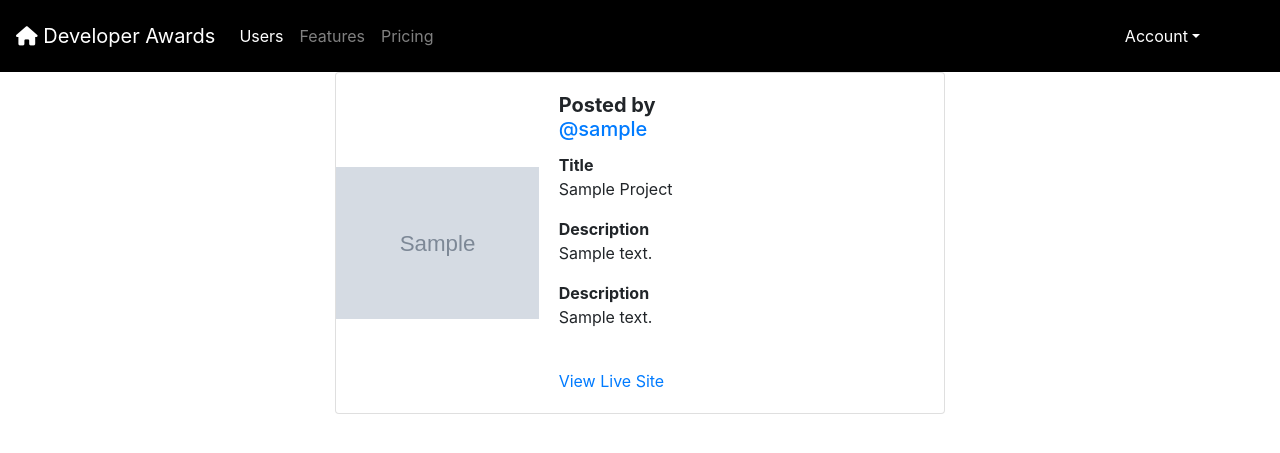
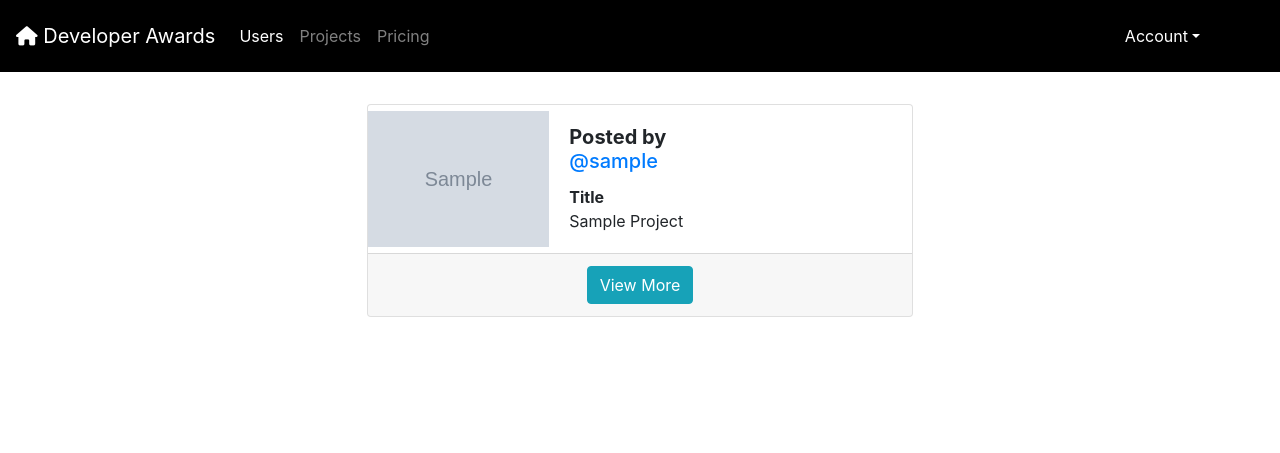
Before and after one commit to JoyWambui/Developer-Awards, a Django app: page /projects/ in a window 1280 px wide. Shown: the top 453 px of the page. Run offline with Django 4.2, Linux system fonts and the light colour scheme; tables that the repository leaves empty hold one stand-in row (values such as "Sample post"); grey boxes marked "Sample" are stand-in pictures; some libraries are stand-ins or nearby versions.

Commit message:
Delete A Project

```diff
--- a/awards/templates/awards/profile_detail.html
+++ b/awards/templates/awards/profile_detail.html
@@ -86,12 +86,6 @@
                                 </p>
                                 <p class="card-text"><strong>Title<br></strong>{{project.title|title}}</p>
                                 <p class="card-text"><strong>Description <br></strong>{{project.description}}</p>
-                                {%if project.link%}
-                                <p class="card-text"><strong><br> </strong><a href="{{project.link}}"
-                                        target="blank">View Live Site</a></p>
-                                {%else%}
-                                <p><strong>Link to Live Site<br> </strong>Unavailable</p>
-                                {%endif%}
                                 <div class="d-flex justify-content-center">
                                     <a class="btn btn-info" href="{%url 'project' pk=project.id%}" role="button">View More</a>
                                 </div>
--- a/awards/templates/awards/project_detail.html
+++ b/awards/templates/awards/project_detail.html
@@ -33,9 +33,9 @@
                             href="{%url% profile pk=profile.author.id}">@{{project.author.username}}</a></p>
                     <p class="card-text"><strong>Title <br></strong>{{project.title|title}}</p>
                     <p class="card-text"><strong>Description <br> </strong>{{project.description}}</p>
-                    <div class="d-flex justify-content-center">
+                    <div class="d-flex justify-content-around">
                         <a class="btn btn-info" href="{%url 'projectUpdate' pk=project.id%}" role="button">Update</a>
-
+                        <a class="btn btn-danger" href="{%url 'projectDelete' pk=project.id%}" role="button">Delete</a>
                     </div>
                </div>
             </div>
--- a/awards/templates/awards/project_list.html
+++ b/awards/templates/awards/project_list.html
@@ -10,7 +10,7 @@
         <div class="col-sm-3"></div>
         <div class="col-sm-6 text-left">
             {%for project in project_list%}
-            <div class="card mb-3">
+            <div class="card projectCard">
                 <div class="row no-gutters align-items-center">
                     <div class="col-md-4 imgColumn">
                         {% if project.image %}
@@ -22,18 +22,19 @@
                     </div>
                     <div class="col-md-8">
                         <div class="card-body">
-                            <h5 class="card-title"><strong>Posted by <br> </strong><a href="{%url% profile pk=profile.author.id}">@{{project.author.username}}</a></h5>
+                            <h5 class="card-title"><strong>Posted by <br> </strong><a
+                                    href="{%url% profile pk=profile.author.id}">@{{project.author.username}}</a></h5>
                             <p class="card-text"><strong>Title <br></strong>{{project.title|title}}</p>
-                            <p class="card-text"><strong>Description <br> </strong>{{project.description}}</p>
-                            <p class="card-text"><strong>Description <br> </strong>{{project.description}}</p>
-                            {%if project.link%}
-                            <p class="card-text"><strong><br> </strong><a href="{{project.link}}" target="blank">View Live Site</a></p>
-                            {%else%}
-                            <p><strong>Link to Live Site<br> </strong>Unavailable</p>
-                            {%endif%}
                         </div>
                     </div>
                 </div>
+                <div class="card-footer view">
+                    <div class="d-flex justify-content-center">
+                        <a class="btn btn-info" href="{%url 'project' pk=project.id%}" role="button">View
+                            More</a>
+                    </div>
+                </div>
+
             </div>
             {%endfor%}
         </div>
--- a/awards/templates/navbar.html
+++ b/awards/templates/navbar.html
@@ -15,7 +15,7 @@
                     <a class="nav-link" href="{%url 'profiles'%}">Users<span class="sr-only">(current)</span></a>
                 </li>
                 <li class="nav-item">
-                    <a class="nav-link" href="#">Features</a>
+                    <a class="nav-link" href="{%url 'projects'%}">Projects<span class="sr-only">(current)</span></a>
                 </li>
                 <li class="nav-item">
                     <a class="nav-link" href="#">Pricing</a>
--- a/awards/urls.py
+++ b/awards/urls.py
@@ -16,9 +16,9 @@ urlpatterns= [
     path('profiles/', award_views.ProfileListView.as_view(), name='profiles'),
     path('profiles/<int:pk>/', award_views.ProfileDetailView.as_view(), name='profile'),
     path('profiles/<int:pk>/update/', award_views.ProfileUpdateView.as_view(), name='profileUpdate'),
-    path('projects/', award_views.ProjectListView.as_view(), name='profiles'),
+    path('projects/', award_views.ProjectListView.as_view(), name='projects'),
     path('projects/new/', award_views.ProjectCreateView.as_view(), name='projectNew'),
     path('projects/<int:pk>/', award_views.ProjectDetailView.as_view(), name='project'),
     path('projects/<int:pk>/update/', award_views.ProjectUpdateView.as_view(), name='projectUpdate'),
-
+    path('projects/<int:pk>/delete/', award_views.ProjectDeleteView.as_view(), name='projectDelete'),
 ]
--- a/awards/views.py
+++ b/awards/views.py
@@ -95,6 +95,13 @@ class ProjectUpdateView(generic.UpdateView):
     def get_success_url(self):
         return reverse('project', kwargs={'pk': self.object.pk})
 
+class ProjectDeleteView(generic.DeleteView):
+    # specify the model you want to use
+    model = Project
+
+    def get_success_url(self):
+        return reverse('profile', kwargs={'pk': self.request.user.id})
+
 
 #API LOGIC
 class ProfileViewSet(viewsets.ModelViewSet):
--- a/static/css/project_list.css
+++ b/static/css/project_list.css
@@ -10,3 +10,7 @@ img{
 .imgColumn{
     background-color: grey;
 }
+
+.projectCard{
+    margin: 2em;
+}
```
Also changed, not shown: awards/templates/awards/project_confirm_delete.html (added, +19 -0 lines), static/css/project_detail.css (line endings or trailing spaces).
